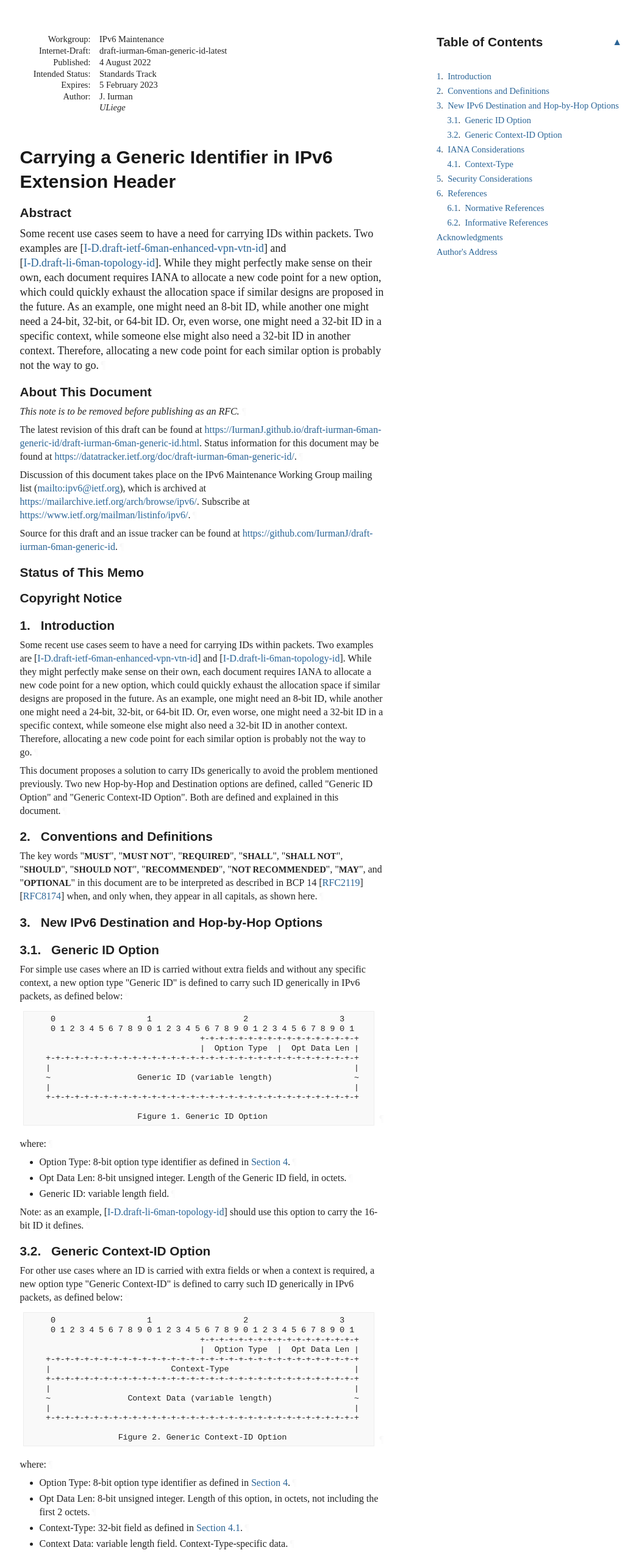
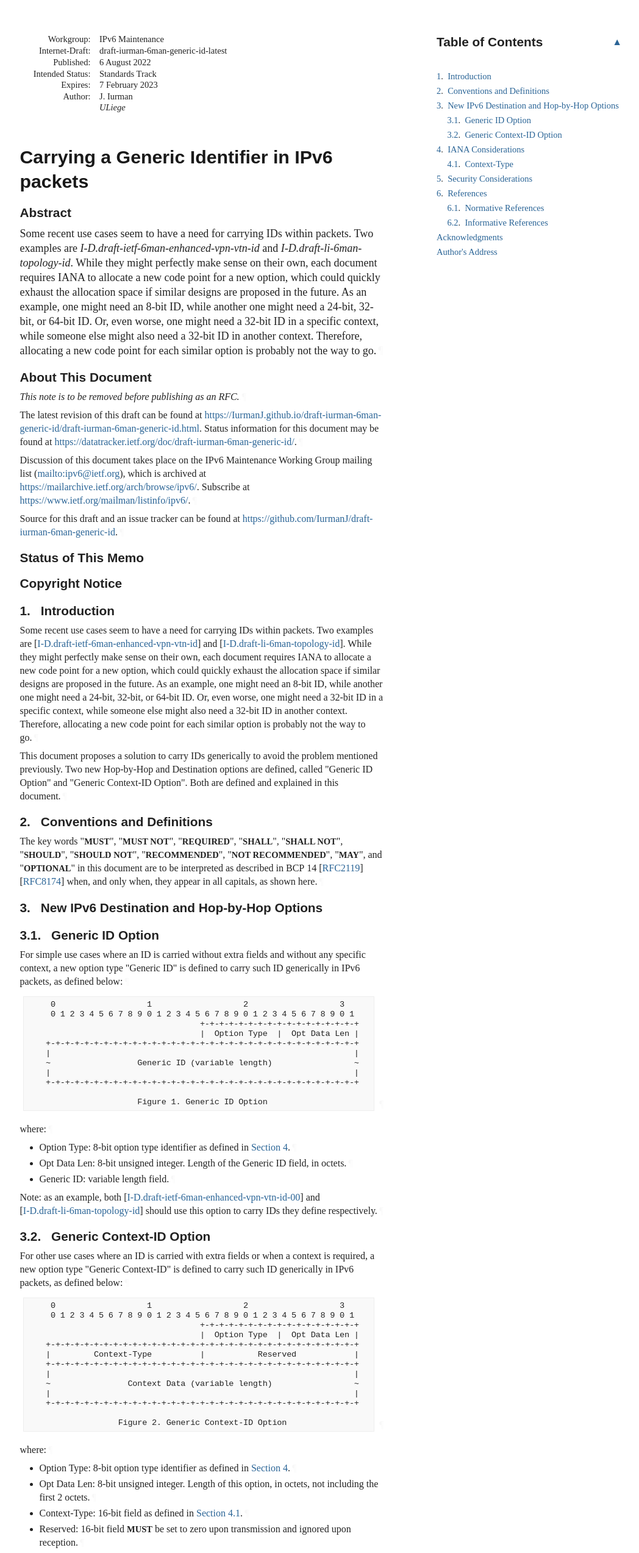
Before and after one commit to IurmanJ/draft-iurman-6man-generic-id, a plain HTML site: page draft-iurman-6man-generic-id.html in a window 1280 px wide. Shown: the part 20-2567 px from the top of the page at 61% size, without its empty margins (92-1140 px from the left). Drawn offline with Linux system fonts and the light colour scheme; a web font is replaced by a local one.

Commit message:
Script updating gh-pages from 1b0f207. [ci skip]

```diff
--- a/draft-iurman-6man-generic-id.html
+++ b/draft-iurman-6man-generic-id.html
@@ -4,12 +4,12 @@
 <meta charset="utf-8">
 <meta content="Common,Latin" name="scripts">
 <meta content="initial-scale=1.0" name="viewport">
-<title>Carrying a Generic Identifier in IPv6 Extension Header</title>
+<title>Carrying a Generic Identifier in IPv6 packets</title>
 <meta content="Justin Iurman" name="author">
 <meta content="
        Some recent use cases seem to have a need for carrying IDs within packets. Two
-examples are   and
- . While they might perfectly make sense on
+examples are  I-D.draft-ietf-6man-enhanced-vpn-vtn-id  and
+ I-D.draft-li-6man-topology-id . While they might perfectly make sense on
 their own, each document requires IANA to allocate a new code point for a new
 option, which could quickly exhaust the allocation space if similar designs are
 proposed in the future. As an example, one might need an 8-bit ID, while another
@@ -1043,7 +1043,7 @@ svg :is([stroke="fill"], [fill^="#fff"]) {
 </tr></thead>
 <tfoot><tr>
 <td class="left">Iurman</td>
-<td class="center">Expires 5 February 2023</td>
+<td class="center">Expires 7 February 2023</td>
 <td class="right">[Page]</td>
 </tr></tfoot>
 </table>
@@ -1056,12 +1056,12 @@ svg :is([stroke="fill"], [fill^="#fff"]) {
 <dd class="internet-draft">draft-iurman-6man-generic-id-latest</dd>
 <dt class="label-published">Published:</dt>
 <dd class="published">
-<time datetime="2022-08-04" class="published">4 August 2022</time>
+<time datetime="2022-08-06" class="published">6 August 2022</time>
     </dd>
 <dt class="label-intended-status">Intended Status:</dt>
 <dd class="intended-status">Standards Track</dd>
 <dt class="label-expires">Expires:</dt>
-<dd class="expires"><time datetime="2023-02-05">5 February 2023</time></dd>
+<dd class="expires"><time datetime="2023-02-07">7 February 2023</time></dd>
 <dt class="label-authors">Author:</dt>
 <dd class="authors">
 <div class="author">
@@ -1071,12 +1071,12 @@ svg :is([stroke="fill"], [fill^="#fff"]) {
 </dd>
 </dl>
 </div>
-<h1 id="title">Carrying a Generic Identifier in IPv6 Extension Header</h1>
+<h1 id="title">Carrying a Generic Identifier in IPv6 packets</h1>
 <section id="section-abstract">
       <h2 id="abstract"><a href="#abstract" class="selfRef">Abstract</a></h2>
 <p id="section-abstract-1">Some recent use cases seem to have a need for carrying IDs within packets. Two
-examples are <span>[<a href="#I-D.draft-ietf-6man-enhanced-vpn-vtn-id" class="xref">I-D.draft-ietf-6man-enhanced-vpn-vtn-id</a>]</span> and
-<span>[<a href="#I-D.draft-li-6man-topology-id" class="xref">I-D.draft-li-6man-topology-id</a>]</span>. While they might perfectly make sense on
+examples are <em>I-D.draft-ietf-6man-enhanced-vpn-vtn-id</em> and
+<em>I-D.draft-li-6man-topology-id</em>. While they might perfectly make sense on
 their own, each document requires IANA to allocate a new code point for a new
 option, which could quickly exhaust the allocation space if similar designs are
 proposed in the future. As an example, one might need an 8-bit ID, while another
@@ -1120,7 +1120,7 @@ option is probably not the way to go.<a href="#section-abstract-1" class="pilcro
         time. It is inappropriate to use Internet-Drafts as reference
         material or to cite them other than as "work in progress."<a href="#section-boilerplate.1-3" class="pilcrow">¶</a></p>
 <p id="section-boilerplate.1-4">
-        This Internet-Draft will expire on 5 February 2023.<a href="#section-boilerplate.1-4" class="pilcrow">¶</a></p>
+        This Internet-Draft will expire on 7 February 2023.<a href="#section-boilerplate.1-4" class="pilcrow">¶</a></p>
 </section>
 </div>
 <div id="copyright">
@@ -1269,8 +1269,9 @@ generically in IPv6 packets, as defined below:<a href="#section-3.1-1" class="pi
           <li class="normal" id="section-3.1-4.3">Generic ID:  variable length field.<a href="#section-3.1-4.3" class="pilcrow">¶</a>
 </li>
         </ul>
-<p id="section-3.1-5">Note: as an example, <span>[<a href="#I-D.draft-li-6man-topology-id" class="xref">I-D.draft-li-6man-topology-id</a>]</span> should use this option
-to carry the 16-bit ID it defines.<a href="#section-3.1-5" class="pilcrow">¶</a></p>
+<p id="section-3.1-5">Note: as an example, both <span>[<a href="#I-D.draft-ietf-6man-enhanced-vpn-vtn-id-00" class="xref">I-D.draft-ietf-6man-enhanced-vpn-vtn-id-00</a>]</span> and
+<span>[<a href="#I-D.draft-li-6man-topology-id" class="xref">I-D.draft-li-6man-topology-id</a>]</span> should use this option to carry IDs they
+define respectively.<a href="#section-3.1-5" class="pilcrow">¶</a></p>
 </section>
 </div>
 <div id="generic-context-id-option">
@@ -1288,7 +1289,7 @@ generically in IPv6 packets, as defined below:<a href="#section-3.2-1" class="pi
                                     +-+-+-+-+-+-+-+-+-+-+-+-+-+-+-+-+
                                     |  Option Type  |  Opt Data Len |
     +-+-+-+-+-+-+-+-+-+-+-+-+-+-+-+-+-+-+-+-+-+-+-+-+-+-+-+-+-+-+-+-+
-    |                         Context-Type                          |
+    |         Context-Type          |           Reserved            |
     +-+-+-+-+-+-+-+-+-+-+-+-+-+-+-+-+-+-+-+-+-+-+-+-+-+-+-+-+-+-+-+-+
     |                                                               |
     ~                Context Data (variable length)                 ~
@@ -1306,9 +1307,12 @@ generically in IPv6 packets, as defined below:<a href="#section-3.2-1" class="pi
           <li class="normal" id="section-3.2-4.2">Opt Data Len:  8-bit unsigned integer.  Length of this option, in octets, not
      including the first 2 octets.<a href="#section-3.2-4.2" class="pilcrow">¶</a>
 </li>
-          <li class="normal" id="section-3.2-4.3">Context-Type:  32-bit field as defined in <a href="#context-type" class="xref">Section 4.1</a>.<a href="#section-3.2-4.3" class="pilcrow">¶</a>
+          <li class="normal" id="section-3.2-4.3">Context-Type:  16-bit field as defined in <a href="#context-type" class="xref">Section 4.1</a>.<a href="#section-3.2-4.3" class="pilcrow">¶</a>
 </li>
-          <li class="normal" id="section-3.2-4.4">Context Data:  variable length field. Context-Type-specific data.<a href="#section-3.2-4.4" class="pilcrow">¶</a>
+          <li class="normal" id="section-3.2-4.4">Reserved:  16-bit field <span class="bcp14">MUST</span> be set to zero upon transmission and ignored
+     upon reception.<a href="#section-3.2-4.4" class="pilcrow">¶</a>
+</li>
+          <li class="normal" id="section-3.2-4.5">Context Data:  variable length field. Context-Type-specific data.<a href="#section-3.2-4.5" class="pilcrow">¶</a>
 </li>
         </ul>
 <p id="section-3.2-5">Note: as an example, <span>[<a href="#I-D.draft-ietf-6man-enhanced-vpn-vtn-id" class="xref">I-D.draft-ietf-6man-enhanced-vpn-vtn-id</a>]</span> should use
@@ -1332,7 +1336,7 @@ Version 6 (IPv6) Parameters.<a href="#section-4-1" class="pilcrow">¶</a></p>
     act chg rest
     --------------------------------------------------------------
     00   0  TBD      Generic ID Option             [This document]
-    00   1  TBD      Generic Context-ID Option     [This document]
+    00   0  TBD      Generic Context-ID Option     [This document]
 </pre><a href="#section-4-3" class="pilcrow">¶</a>
 </div>
 <p id="section-4-4">This document also requests IANA to define a registry group named "Generic
@@ -1348,9 +1352,8 @@ Context-ID".<a href="#section-4-4" class="pilcrow">¶</a></p>
         <h3 id="name-context-type">
 <a href="#section-4.1" class="section-number selfRef">4.1. </a><a href="#name-context-type" class="section-name selfRef">Context-Type</a>
         </h3>
-<p id="section-4.1-1">This registry defines (2^32 - 1) code points for the Context-Type field, to
-identify the type of context. The following code points are defined in this
-document:<a href="#section-4.1-1" class="pilcrow">¶</a></p>
+<p id="section-4.1-1">This registry defines 65535 code points for the Context-Type field to identify
+the type of context. The following code points are defined in this document:<a href="#section-4.1-1" class="pilcrow">¶</a></p>
 <ul class="normal">
 <li class="normal" id="section-4.1-2.1">0:  Reserved<a href="#section-4.1-2.1" class="pilcrow">¶</a>
 </li>
@@ -1414,6 +1417,10 @@ defined.<a href="#section-5-2" class="pilcrow">¶</a></p>
         <dd>
 <span class="refAuthor">Dong, J.</span>, <span class="refAuthor">Li, Z.</span>, <span class="refAuthor">Xie, C.</span>, <span class="refAuthor">Ma, C.</span>, and <span class="refAuthor">G. Mishra</span>, <span class="refTitle">"Carrying Virtual Transport Network (VTN) Information in IPv6 Extension Header"</span>, <span class="refContent">Work in Progress</span>, <span class="seriesInfo">Internet-Draft, draft-ietf-6man-enhanced-vpn-vtn-id-01</span>, <time datetime="2022-07-11" class="refDate">11 July 2022</time>, <span>&lt;<a href="https://datatracker.ietf.org/doc/html/draft-ietf-6man-enhanced-vpn-vtn-id-01">https://datatracker.ietf.org/doc/html/draft-ietf-6man-enhanced-vpn-vtn-id-01</a>&gt;</span>. </dd>
 <dd class="break"></dd>
+<dt id="I-D.draft-ietf-6man-enhanced-vpn-vtn-id-00">[I-D.draft-ietf-6man-enhanced-vpn-vtn-id-00]</dt>
+        <dd>
+<span class="refAuthor">Dong, J.</span>, <span class="refAuthor">Li, Z.</span>, <span class="refAuthor">Xie, C.</span>, <span class="refAuthor">Ma, C.</span>, and <span class="refAuthor">G. S. Mishra</span>, <span class="refTitle">"Carrying Virtual Transport Network (VTN) Identifier in IPv6 Extension Header"</span>, <span class="refContent">Work in Progress</span>, <span class="seriesInfo">Internet-Draft, draft-ietf-6man-enhanced-vpn-vtn-id-00</span>, <time datetime="2022-03-05" class="refDate">5 March 2022</time>, <span>&lt;<a href="https://datatracker.ietf.org/doc/html/draft-ietf-6man-enhanced-vpn-vtn-id-00">https://datatracker.ietf.org/doc/html/draft-ietf-6man-enhanced-vpn-vtn-id-00</a>&gt;</span>. </dd>
+<dd class="break"></dd>
 <dt id="I-D.draft-li-6man-topology-id">[I-D.draft-li-6man-topology-id]</dt>
         <dd>
 <span class="refAuthor">Li, Z.</span>, <span class="refAuthor">Hu, Z.</span>, and <span class="refAuthor">J. Dong</span>, <span class="refTitle">"Topology Identifier in IPv6 Extension Header"</span>, <span class="refContent">Work in Progress</span>, <span class="seriesInfo">Internet-Draft, draft-li-6man-topology-id-00</span>, <time datetime="2022-03-20" class="refDate">20 March 2022</time>, <span>&lt;<a href="https://datatracker.ietf.org/doc/html/draft-li-6man-topology-id-00">https://datatracker.ietf.org/doc/html/draft-li-6man-topology-id-00</a>&gt;</span>. </dd>
```
Also changed, not shown: index.html (+2 -2 lines), draft-iurman-6man-generic-id.txt.
